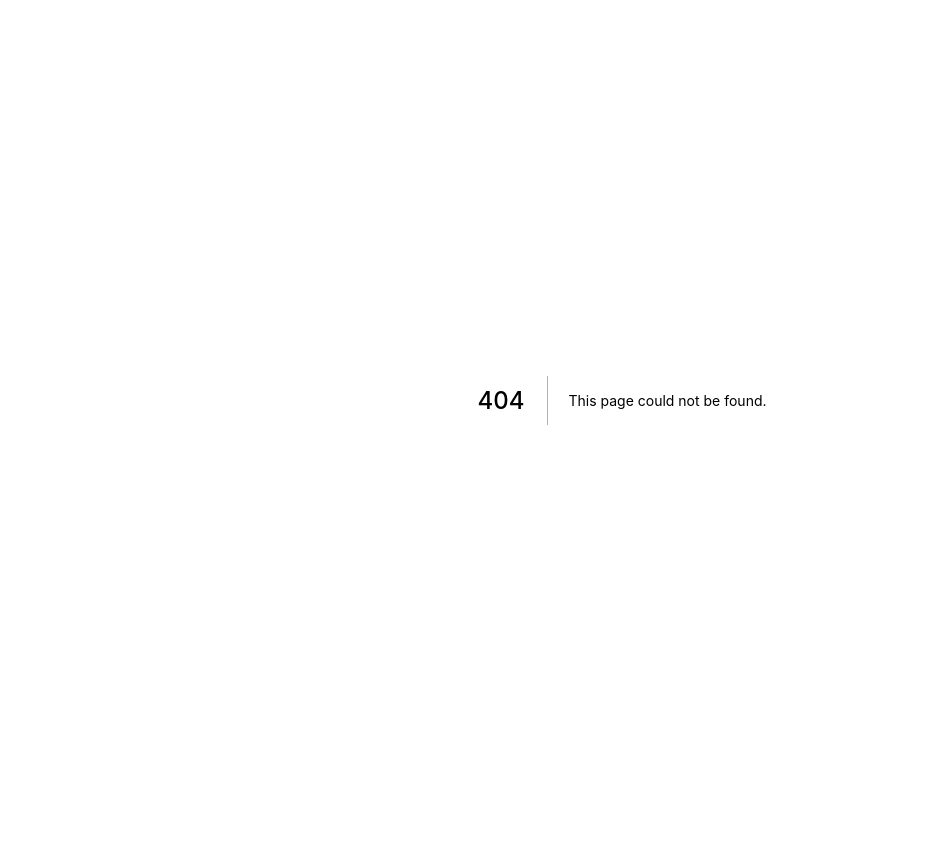
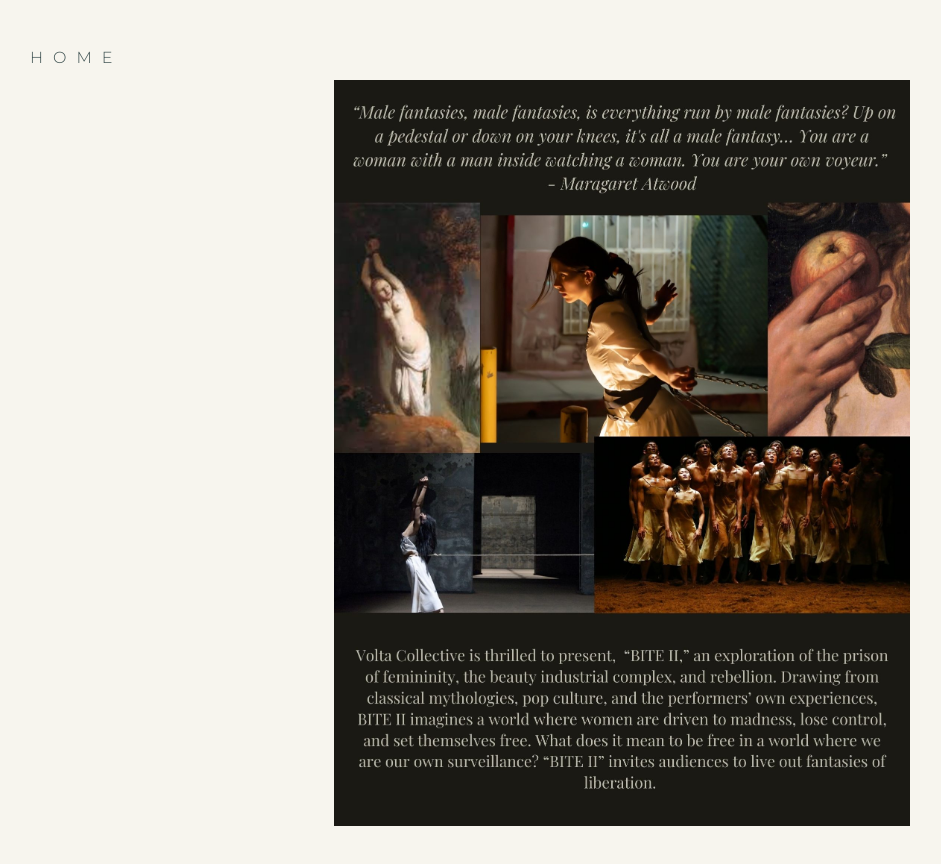
Before and after one commit to MeganParadowski1/volta, a Next.js app: page /bite in a window 1280 px wide. Before the commit this address had no page. Shown: the top 864 px of the page, without its empty margins (18-959 px from the left). Before the commit the page ends 800 px from the top, so only its background shows below. Built offline with nearby package versions, Linux system fonts and the light colour scheme; a web font is replaced by a local one.

Commit message:
Bite page

```diff
--- /dev/null
+++ b/pages/bite.js
@@ -0,0 +1,17 @@
+import Layout from "../components/Layout";
+import styles from "../styles/Pitch.module.css";
+
+export default function Pitch() {
+  return (
+    <Layout>
+      <div className={styles.container}>
+        <img className={styles.pitch} src="BiteII.jpg" />
+        {/* <div className={styles.subtext}>
+          <a href="https://jeanettarich.cargo.site/About" target="_blank">
+            More about Jeanetta Rich
+          </a>
+        </div> */}
+      </div>
+    </Layout>
+  );
+}
```
Also changed, not shown: public/BiteII.jpg (added).
